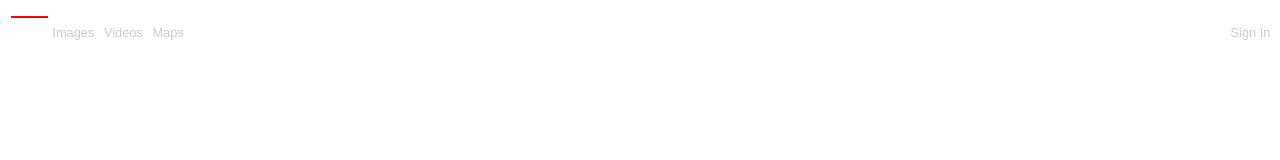
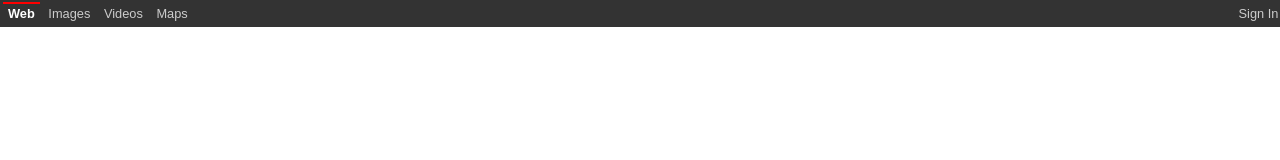
Before and after one commit to andy9330/Google-Styled-Navigation, a plain HTML site: page index.html in a window 1280 px wide. Drawn offline with Linux system fonts and the light colour scheme.

Commit message:
fixed a problem with the background not working on the navigation

```diff
--- a/css/main.css
+++ b/css/main.css
@@ -4,10 +4,10 @@
 */
 
 /* imports */
-@import: url('reset.css');
+@import url('reset.css');
 
 ul {
-	background: #333;
+	background-color: #333;
 	padding-left: .2em;
 	padding-right: .2em;
 	width: 100%;
@@ -15,7 +15,7 @@ ul {
 
 ul li {
 	display: inline;
-	line-height: 2em;
+	line-height: 1.6em;
 	list-style-type: none;
 	padding-left: .3em;
 	padding-right: .3em;
@@ -41,10 +41,6 @@ ul li:hover {
 	font-weight: bold;
 }
 
-.left {
-	float: left;
-}
-
 .right {
 	float: right;
 }
```
